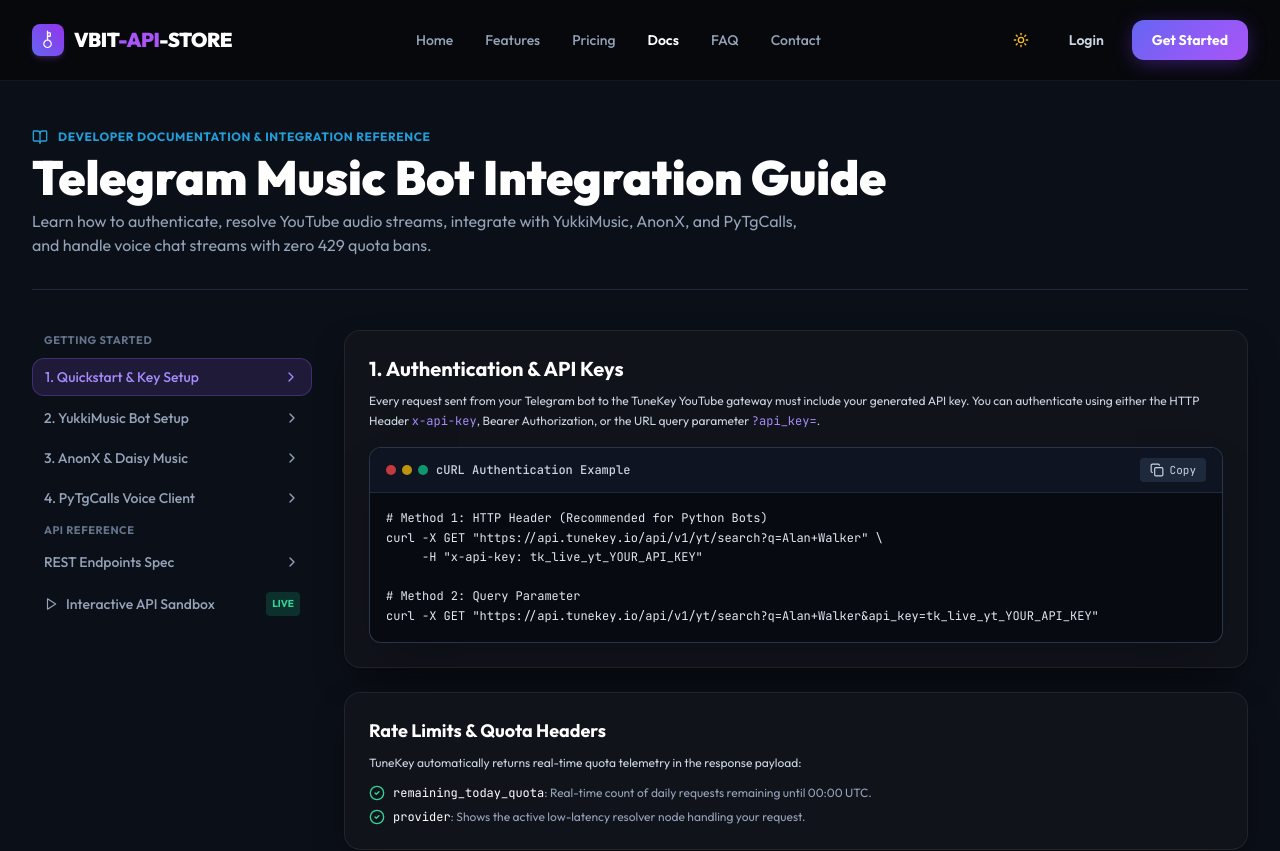
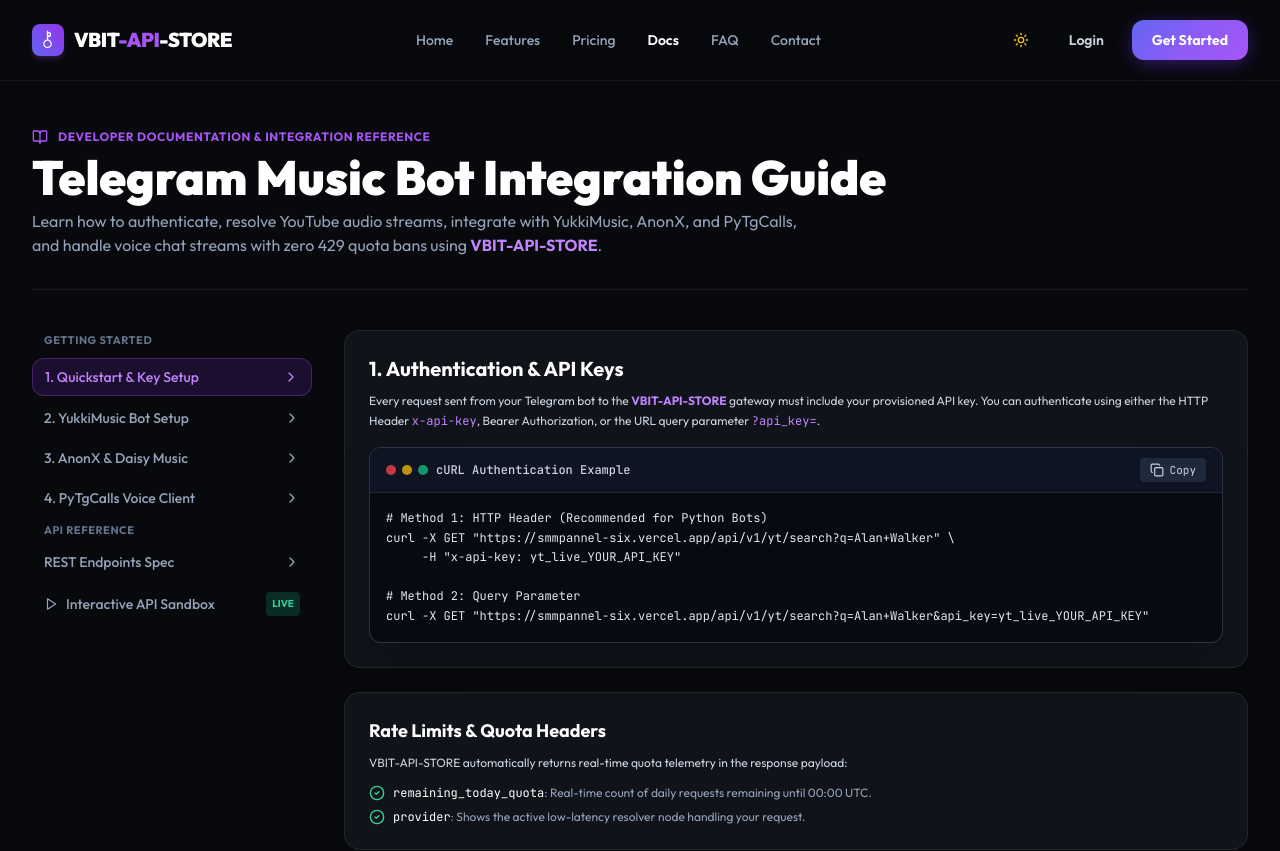
Before and after one commit to nishkarshk212/Tune-Key, a React (Vite) app: page /docs in a window 1280 px wide. Shown: the top 851 px of the page. Built offline with nearby package versions, Linux system fonts and the light colour scheme; the HTML template or start-up script is replaced by a standard one.

Commit message:
Update complete developer documentation suite for VBIT-API-STORE

```diff
--- a/src/pages/Documentation.jsx
+++ b/src/pages/Documentation.jsx
@@ -25,7 +25,7 @@
   // Interactive API Console Runner
   const [testEndpoint, setTestEndpoint] = useState('/api/v1/yt/search');
   const [testQuery, setTestQuery] = useState('Alan Walker Faded');
-  const [testApiKey, setTestApiKey] = useState('tk_live_yt_9f83a04b8e2194d7621c5fba08e');
+  const [testApiKey, setTestApiKey] = useState('vbit_live_yt_sample_key_9f83a0');
   const [testLoading, setTestLoading] = useState(false);
   const [testResponse, setTestResponse] = useState(null);
   const [testLatency, setTestLatency] = useState(null);
@@ -53,12 +53,12 @@
   };
 
   return (
-    <div className="min-h-screen bg-slate-50 dark:bg-[#0B0F17] text-slate-900 dark:text-slate-100 py-12 transition-colors duration-300">
+    <div className="min-h-screen bg-slate-50 dark:bg-[#08090D] text-slate-900 dark:text-slate-100 py-12 transition-colors duration-300">
       <div className="max-w-7xl mx-auto px-4 sm:px-6 lg:px-8">
 
         {/* Header */}
-        <div className="border-b border-slate-200 dark:border-slate-800 pb-8">
-          <div className="flex items-center space-x-2.5 text-telegram text-xs font-bold uppercase tracking-wider">
+        <div className="border-b border-slate-200 dark:border-white/[0.08] pb-8">
+          <div className="flex items-center space-x-2.5 text-purple-500 text-xs font-bold uppercase tracking-wider">
             <BookOpen className="w-4 h-4" />
             <span>Developer Documentation & Integration Reference</span>
           </div>
@@ -66,7 +66,7 @@
             Telegram Music Bot Integration Guide
           </h1>
           <p className="text-slate-600 dark:text-slate-400 text-sm sm:text-base mt-2 max-w-3xl">
-            Learn how to authenticate, resolve YouTube audio streams, integrate with YukkiMusic, AnonX, and PyTgCalls, and handle voice chat streams with zero 429 quota bans.
+            Learn how to authenticate, resolve YouTube audio streams, integrate with YukkiMusic, AnonX, and PyTgCalls, and handle voice chat streams with zero 429 quota bans using <strong className="text-purple-400">VBIT-API-STORE</strong>.
           </p>
         </div>
 
@@ -81,7 +81,7 @@
             <button
               onClick={() => setActiveTab('quickstart')}
               className={`w-full flex items-center justify-between px-3 py-2 rounded-xl text-left transition-colors ${
-                activeTab === 'quickstart' ? 'bg-brand-500/15 text-brand-600 dark:text-brand-400 border border-brand-500/30' : 'text-slate-600 dark:text-slate-400 hover:text-slate-900 dark:hover:text-white hover:bg-slate-200/60 dark:hover:bg-slate-800/50'
+                activeTab === 'quickstart' ? 'bg-purple-600/15 text-purple-400 border border-purple-500/30' : 'text-slate-600 dark:text-slate-400 hover:text-slate-900 dark:hover:text-white hover:bg-slate-200/60 dark:hover:bg-slate-800/50'
               }`}
             >
               <span>1. Quickstart & Key Setup</span>
@@ -91,7 +91,7 @@
             <button
               onClick={() => setActiveTab('yukki')}
               className={`w-full flex items-center justify-between px-3 py-2 rounded-xl text-left transition-colors ${
-                activeTab === 'yukki' ? 'bg-brand-500/15 text-brand-600 dark:text-brand-400 border border-brand-500/30' : 'text-slate-600 dark:text-slate-400 hover:text-slate-900 dark:hover:text-white hover:bg-slate-200/60 dark:hover:bg-slate-800/50'
+                activeTab === 'yukki' ? 'bg-purple-600/15 text-purple-400 border border-purple-500/30' : 'text-slate-600 dark:text-slate-400 hover:text-slate-900 dark:hover:text-white hover:bg-slate-200/60 dark:hover:bg-slate-800/50'
               }`}
             >
               <span>2. YukkiMusic Bot Setup</span>
@@ -101,7 +101,7 @@
             <button
               onClick={() => setActiveTab('anonx')}
               className={`w-full flex items-center justify-between px-3 py-2 rounded-xl text-left transition-colors ${
-                activeTab === 'anonx' ? 'bg-brand-500/15 text-brand-600 dark:text-brand-400 border border-brand-500/30' : 'text-slate-600 dark:text-slate-400 hover:text-slate-900 dark:hover:text-white hover:bg-slate-200/60 dark:hover:bg-slate-800/50'
+                activeTab === 'anonx' ? 'bg-purple-600/15 text-purple-400 border border-purple-500/30' : 'text-slate-600 dark:text-slate-400 hover:text-slate-900 dark:hover:text-white hover:bg-slate-200/60 dark:hover:bg-slate-800/50'
               }`}
             >
               <span>3. AnonX & Daisy Music</span>
@@ -111,7 +111,7 @@
             <button
               onClick={() => setActiveTab('pytgcalls')}
               className={`w-full flex items-center justify-between px-3 py-2 rounded-xl text-left transition-colors ${
-                activeTab === 'pytgcalls' ? 'bg-brand-500/15 text-brand-600 dark:text-brand-400 border border-brand-500/30' : 'text-slate-600 dark:text-slate-400 hover:text-slate-900 dark:hover:text-white hover:bg-slate-200/60 dark:hover:bg-slate-800/50'
+                activeTab === 'pytgcalls' ? 'bg-purple-600/15 text-purple-400 border border-purple-500/30' : 'text-slate-600 dark:text-slate-400 hover:text-slate-900 dark:hover:text-white hover:bg-slate-200/60 dark:hover:bg-slate-800/50'
               }`}
             >
               <span>4. PyTgCalls Voice Client</span>
@@ -125,7 +125,7 @@
             <button
               onClick={() => setActiveTab('endpoints')}
               className={`w-full flex items-center justify-between px-3 py-2 rounded-xl text-left transition-colors ${
-                activeTab === 'endpoints' ? 'bg-brand-500/15 text-brand-600 dark:text-brand-400 border border-brand-500/30' : 'text-slate-600 dark:text-slate-400 hover:text-slate-900 dark:hover:text-white hover:bg-slate-200/60 dark:hover:bg-slate-800/50'
+                activeTab === 'endpoints' ? 'bg-purple-600/15 text-purple-400 border border-purple-500/30' : 'text-slate-600 dark:text-slate-400 hover:text-slate-900 dark:hover:text-white hover:bg-slate-200/60 dark:hover:bg-slate-800/50'
               }`}
             >
               <span>REST Endpoints Spec</span>
@@ -152,30 +152,30 @@
             {/* TAB: Quickstart */}
             {activeTab === 'quickstart' && (
               <div className="space-y-6">
-                <div className="glass-panel rounded-2xl p-6">
+                <div className="p-6 rounded-2xl bg-white dark:bg-[#11131B] border border-slate-200 dark:border-white/[0.08]">
                   <h2 className="text-xl font-bold text-slate-900 dark:text-white">1. Authentication & API Keys</h2>
                   <p className="text-xs text-slate-600 dark:text-slate-300 mt-2 leading-relaxed">
-                    Every request sent from your Telegram bot to the TuneKey YouTube gateway must include your generated API key. You can authenticate using either the HTTP Header <code className="text-brand-600 dark:text-brand-400 font-mono">x-api-key</code>, Bearer Authorization, or the URL query parameter <code className="text-brand-600 dark:text-brand-400 font-mono">?api_key=</code>.
+                    Every request sent from your Telegram bot to the <strong className="text-purple-400">VBIT-API-STORE</strong> gateway must include your provisioned API key. You can authenticate using either the HTTP Header <code className="text-purple-400 font-mono">x-api-key</code>, Bearer Authorization, or the URL query parameter <code className="text-purple-400 font-mono">?api_key=</code>.
                   </p>
 
                   <div className="mt-4 space-y-4">
                     <CodeBlock
                       code={`# Method 1: HTTP Header (Recommended for Python Bots)
-curl -X GET "https://api.tunekey.io/api/v1/yt/search?q=Alan+Walker" \\
-     -H "x-api-key: tk_live_yt_YOUR_API_KEY"
+curl -X GET "https://smmpannel-six.vercel.app/api/v1/yt/search?q=Alan+Walker" \\
+     -H "x-api-key: yt_live_YOUR_API_KEY"
 
 # Method 2: Query Parameter
-curl -X GET "https://api.tunekey.io/api/v1/yt/search?q=Alan+Walker&api_key=tk_live_yt_YOUR_API_KEY"`}
+curl -X GET "https://smmpannel-six.vercel.app/api/v1/yt/search?q=Alan+Walker&api_key=yt_live_YOUR_API_KEY"`}
                       language="bash"
                       title="cURL Authentication Example"
                     />
                   </div>
                 </div>
 
-                <div className="glass-panel rounded-2xl p-6">
+                <div className="p-6 rounded-2xl bg-white dark:bg-[#11131B] border border-slate-200 dark:border-white/[0.08]">
                   <h3 className="text-lg font-bold text-slate-900 dark:text-white">Rate Limits & Quota Headers</h3>
                   <p className="text-xs text-slate-600 dark:text-slate-300 mt-2 leading-relaxed">
-                    TuneKey automatically returns real-time quota telemetry in the response payload:
+                    VBIT-API-STORE automatically returns real-time quota telemetry in the response payload:
                   </p>
                   <ul className="mt-3 space-y-2 text-xs text-slate-600 dark:text-slate-400">
                     <li className="flex items-center space-x-2">
@@ -194,19 +194,19 @@
             {/* TAB: Yukki */}
             {activeTab === 'yukki' && (
               <div className="space-y-6">
-                <div className="glass-panel rounded-2xl p-6">
-                  <div className="flex items-center space-x-2 text-brand-600 dark:text-brand-400 text-xs font-bold uppercase">
+                <div className="p-6 rounded-2xl bg-white dark:bg-[#11131B] border border-slate-200 dark:border-white/[0.08]">
+                  <div className="flex items-center space-x-2 text-purple-400 text-xs font-bold uppercase">
                     <Bot className="w-4 h-4" />
                     <span>YukkiMusic Bot v3.x Configuration</span>
                   </div>
                   <h2 className="text-xl font-bold text-slate-900 dark:text-white mt-1">Connecting to YukkiMusic Bot</h2>
                   <p className="text-xs text-slate-600 dark:text-slate-300 mt-2 leading-relaxed">
-                    YukkiMusic is one of the most popular open-source Telegram music bots. Follow these steps to connect your dedicated TuneKey API key and prevent search timeouts.
+                    YukkiMusic is one of the most popular open-source Telegram music bots. Follow these steps to connect your dedicated VBIT-API-STORE key and prevent search timeouts.
                   </p>
 
                   <div className="mt-6 space-y-4">
                     <h4 className="text-sm font-semibold text-slate-900 dark:text-white">Step 1: Open your sample.env or config.env</h4>
-                    <p className="text-xs text-slate-600 dark:text-slate-400">Add the TuneKey credentials to your environment variables:</p>
+                    <p className="text-xs text-slate-600 dark:text-slate-400">Add the VBIT-API-STORE credentials to your environment variables:</p>
                     <CodeBlock
                       code={`# YukkiMusic Bot Environment Configuration
 API_ID = 12345678
@@ -215,9 +215,9 @@
 OWNER_ID = 987654321
 STRING_SESSION = "1BVtsOGwBu7f..."
 
-# TuneKey Dedicated YouTube API Key
-YOUTUBE_API_KEY = "tk_live_yt_YOUR_UNIQUE_API_KEY"
-YOUTUBE_API_PROXY = "https://api.tunekey.io/api/v1/yt"
+# VBIT-API-STORE Dedicated YouTube API Key
+YOUTUBE_API_KEY = "yt_live_YOUR_UNIQUE_API_KEY"
+YOUTUBE_API_PROXY = "https://smmpannel-six.vercel.app/api/v1/yt"
 AUDIO_STREAM_BITRATE = 160`}
                       language="env"
                       title="config.env"
@@ -241,8 +241,8 @@
             {/* TAB: AnonX */}
             {activeTab === 'anonx' && (
               <div className="space-y-6">
-                <div className="glass-panel rounded-2xl p-6">
-                  <div className="flex items-center space-x-2 text-telegram text-xs font-bold uppercase">
+                <div className="p-6 rounded-2xl bg-white dark:bg-[#11131B] border border-slate-200 dark:border-white/[0.08]">
+                  <div className="flex items-center space-x-2 text-cyan-400 text-xs font-bold uppercase">
                     <Radio className="w-4 h-4" />
                     <span>AnonXMusic / DaisyBot Integration</span>
                   </div>
@@ -261,9 +261,9 @@
 API_HASH = getenv("API_HASH", "your_hash")
 BOT_TOKEN = getenv("BOT_TOKEN", "123456:ABC-DEF")
 
-# Set TuneKey YouTube API Key
-YOUTUBE_API_KEY = getenv("YOUTUBE_API_KEY", "tk_live_yt_YOUR_UNIQUE_API_KEY")
-YT_STREAM_GATEWAY = getenv("YT_STREAM_GATEWAY", "https://api.tunekey.io/api/v1/yt")
+# Set VBIT-API-STORE YouTube API Key
+YOUTUBE_API_KEY = getenv("YOUTUBE_API_KEY", "yt_live_YOUR_UNIQUE_API_KEY")
+YT_STREAM_GATEWAY = getenv("YT_STREAM_GATEWAY", "https://smmpannel-six.vercel.app/api/v1/yt")
 AUTO_LEAVING_ASSISTANT = bool(getenv("AUTO_LEAVING_ASSISTANT", True))`}
                       language="python"
                       title="config.py"
@@ -276,10 +276,10 @@
             {/* TAB: PyTgCalls */}
             {activeTab === 'pytgcalls' && (
               <div className="space-y-6">
-                <div className="glass-panel rounded-2xl p-6">
+                <div className="p-6 rounded-2xl bg-white dark:bg-[#11131B] border border-slate-200 dark:border-white/[0.08]">
                   <h2 className="text-xl font-bold text-slate-900 dark:text-white">Direct PyTgCalls Audio Streaming Pipeline</h2>
                   <p className="text-xs text-slate-600 dark:text-slate-300 mt-2 leading-relaxed">
-                    By fetching pre-muxed Opus streams from TuneKey's /api/v1/yt/stream endpoint, you bypass heavy local FFmpeg audio decoding and play directly in Telegram Voice Chats.
+                    By fetching pre-muxed Opus streams from VBIT-API-STORE's /api/v1/yt/stream endpoint, you bypass heavy local FFmpeg audio decoding and play directly in Telegram Voice Chats.
                   </p>
 
                   <div className="mt-6 space-y-4">
@@ -288,24 +288,24 @@
 from pytgcalls.types.input_stream import AudioPiped
 import aiohttp
 
-TUNEKEY_KEY = "tk_live_yt_YOUR_API_KEY"
+VBIT_API_KEY = "yt_live_YOUR_API_KEY"
 
 async def play_youtube_track(pytgcalls_app, chat_id, query):
     """
-    1. Resolve search query via TuneKey
+    1. Resolve search query via VBIT-API-STORE
     2. Obtain direct Opus 160kbps stream URL
     3. Stream directly to Telegram Voice Chat
     """
     # Step 1: Search & Get Video ID
     async with aiohttp.ClientSession() as session:
-        search_url = f"https://api.tunekey.io/api/v1/yt/search?q={query}&api_key={TUNEKEY_KEY}"
+        search_url = f"https://smmpannel-six.vercel.app/api/v1/yt/search?q={query}&api_key={VBIT_API_KEY}"
         async with session.get(search_url) as resp:
             data = await resp.json()
             video_id = data['items'][0]['id']
             title = data['items'][0]['title']
 
         # Step 2: Get Direct Audio Stream
-        stream_url_endpoint = f"https://api.tunekey.io/api/v1/yt/stream?id={video_id}&api_key={TUNEKEY_KEY}"
+        stream_url_endpoint = f"https://smmpannel-six.vercel.app/api/v1/yt/stream?id={video_id}&api_key={VBIT_API_KEY}"
         async with session.get(stream_url_endpoint) as stream_resp:
             stream_data = await stream_resp.json()
             direct_audio_url = stream_data['stream_url']
@@ -329,7 +329,7 @@
               <div className="space-y-6">
 
                 {/* Endpoint 1 */}
-                <div className="glass-panel rounded-2xl p-6 space-y-3">
+                <div className="p-6 rounded-2xl bg-white dark:bg-[#11131B] border border-slate-200 dark:border-white/[0.08] space-y-3">
                   <div className="flex items-center space-x-2">
                     <span className="px-2.5 py-1 rounded bg-emerald-500/20 text-emerald-600 dark:text-emerald-400 font-mono font-bold text-xs">GET</span>
                     <span className="font-mono text-sm text-slate-900 dark:text-white font-semibold">/api/v1/yt/search</span>
@@ -340,14 +340,14 @@
 
                   <div className="text-xs space-y-1.5 pt-2">
                     <p className="font-bold text-slate-700 dark:text-slate-400">Parameters:</p>
-                    <p><code className="text-brand-600 dark:text-brand-400 font-mono">q</code> (string, required): Search query or song title.</p>
-                    <p><code className="text-brand-600 dark:text-brand-400 font-mono">limit</code> (integer, optional): Max results (1 to 25, default: 10).</p>
-                    <p><code className="text-brand-600 dark:text-brand-400 font-mono">api_key</code> (string, required if header not set): TuneKey API key.</p>
+                    <p><code className="text-purple-400 font-mono">q</code> (string, required): Search query or song title.</p>
+                    <p><code className="text-purple-400 font-mono">limit</code> (integer, optional): Max results (1 to 25, default: 10).</p>
+                    <p><code className="text-purple-400 font-mono">api_key</code> (string, required if header not set): VBIT-API-STORE API key.</p>
                   </div>
                 </div>
 
                 {/* Endpoint 2 */}
-                <div className="glass-panel rounded-2xl p-6 space-y-3">
+                <div className="p-6 rounded-2xl bg-white dark:bg-[#11131B] border border-slate-200 dark:border-white/[0.08] space-y-3">
                   <div className="flex items-center space-x-2">
                     <span className="px-2.5 py-1 rounded bg-emerald-500/20 text-emerald-600 dark:text-emerald-400 font-mono font-bold text-xs">GET</span>
                     <span className="font-mono text-sm text-slate-900 dark:text-white font-semibold">/api/v1/yt/info</span>
@@ -358,7 +358,7 @@
                 </div>
 
                 {/* Endpoint 3 */}
-                <div className="glass-panel rounded-2xl p-6 space-y-3">
+                <div className="p-6 rounded-2xl bg-white dark:bg-[#11131B] border border-slate-200 dark:border-white/[0.08] space-y-3">
                   <div className="flex items-center space-x-2">
                     <span className="px-2.5 py-1 rounded bg-emerald-500/20 text-emerald-600 dark:text-emerald-400 font-mono font-bold text-xs">GET</span>
                     <span className="font-mono text-sm text-slate-900 dark:text-white font-semibold">/api/v1/yt/stream</span>
@@ -369,7 +369,7 @@
                 </div>
 
                 {/* Endpoint 4 */}
-                <div className="glass-panel rounded-2xl p-6 space-y-3">
+                <div className="p-6 rounded-2xl bg-white dark:bg-[#11131B] border border-slate-200 dark:border-white/[0.08] space-y-3">
                   <div className="flex items-center space-x-2">
                     <span className="px-2.5 py-1 rounded bg-emerald-500/20 text-emerald-600 dark:text-emerald-400 font-mono font-bold text-xs">GET</span>
                     <span className="font-mono text-sm text-slate-900 dark:text-white font-semibold">/api/v1/yt/quota</span>
@@ -384,8 +384,8 @@
 
             {/* TAB: Interactive API Sandbox */}
             {activeTab === 'console' && (
-              <div className="glass-panel rounded-2xl p-6 sm:p-8 space-y-6">
-                <div className="flex items-center justify-between pb-4 border-b border-slate-200 dark:border-slate-800">
+              <div className="p-6 sm:p-8 rounded-2xl bg-white dark:bg-[#11131B] border border-slate-200 dark:border-white/[0.08] space-y-6">
+                <div className="flex items-center justify-between pb-4 border-b border-slate-200 dark:border-white/[0.08]">
                   <div className="flex items-center space-x-2">
                     <div className="w-3 h-3 rounded-full bg-emerald-500 animate-ping"></div>
                     <h2 className="text-lg font-bold text-slate-900 dark:text-white">Live API Request Console</h2>
@@ -400,7 +400,7 @@
                     <select
                       value={testEndpoint}
                       onChange={(e) => setTestEndpoint(e.target.value)}
-                      className="w-full bg-slate-100 dark:bg-[#070A10] border border-slate-300 dark:border-slate-700 rounded-xl px-3 py-2 text-slate-900 dark:text-white font-mono focus:border-brand-500 focus:outline-none"
+                      className="w-full bg-slate-100 dark:bg-[#070A10] border border-slate-300 dark:border-white/[0.08] rounded-xl px-3 py-2 text-slate-900 dark:text-white font-mono focus:border-purple-500 focus:outline-none"
                     >
                       <option value="/api/v1/yt/search">GET /api/v1/yt/search (Search Tracks)</option>
                       <option value="/api/v1/yt/info">GET /api/v1/yt/info (Track Details)</option>
@@ -416,7 +416,7 @@
                       value={testQuery}
                       onChange={(e) => setTestQuery(e.target.value)}
                       placeholder="e.g. Alan Walker Faded or 60ItHLz5WEA"
-                      className="w-full bg-slate-100 dark:bg-[#070A10] border border-slate-300 dark:border-slate-700 rounded-xl px-3 py-2 text-slate-900 dark:text-white font-mono focus:border-brand-500 focus:outline-none"
+                      className="w-full bg-slate-100 dark:bg-[#070A10] border border-slate-300 dark:border-white/[0.08] rounded-xl px-3 py-2 text-slate-900 dark:text-white font-mono focus:border-purple-500 focus:outline-none"
                     />
                   </div>
 
@@ -426,8 +426,8 @@
                       type="text"
                       value={testApiKey}
                       onChange={(e) => setTestApiKey(e.target.value)}
-                      placeholder="tk_live_yt_..."
-                      className="w-full bg-slate-100 dark:bg-[#070A10] border border-slate-300 dark:border-slate-700 rounded-xl px-3 py-2 text-brand-600 dark:text-brand-400 font-mono focus:border-brand-500 focus:outline-none"
+                      placeholder="yt_live_..."
+                      className="w-full bg-slate-100 dark:bg-[#070A10] border border-slate-300 dark:border-white/[0.08] rounded-xl px-3 py-2 text-purple-400 font-mono focus:border-purple-500 focus:outline-none"
                     />
                   </div>
                 </div>
@@ -436,7 +436,7 @@
                 <button
                   onClick={runApiTest}
                   disabled={testLoading}
-                  className="w-full flex items-center justify-center space-x-2 py-3 rounded-xl bg-gradient-to-r from-brand-600 to-red-600 hover:from-brand-500 hover:to-red-500 text-white font-bold text-xs shadow-lg transition-all"
+                  className="w-full flex items-center justify-center space-x-2 py-3 rounded-xl btn-gradient-purple text-white font-bold text-xs shadow-lg transition-all"
                 >
                   {testLoading ? (
                     <div className="w-4 h-4 border-2 border-white/30 border-t-white rounded-full animate-spin"></div>
@@ -450,10 +450,10 @@
 
                 {/* Response Viewer */}
                 {testResponse && (
-                  <div className="space-y-2 pt-4 border-t border-slate-200 dark:border-slate-800">
+                  <div className="space-y-2 pt-4 border-t border-slate-200 dark:border-white/[0.08]">
                     <div className="flex items-center justify-between text-xs font-mono">
                       <span className="text-slate-600 dark:text-slate-400">Response Payload:</span>
-                      <span className="text-emerald-600 dark:text-emerald-400 font-bold">Latency: {testLatency}ms</span>
+                      <span className="text-emerald-400 font-bold">Latency: {testLatency}ms</span>
                     </div>
                     <CodeBlock
                       code={JSON.stringify(testResponse, null, 2)}
```
